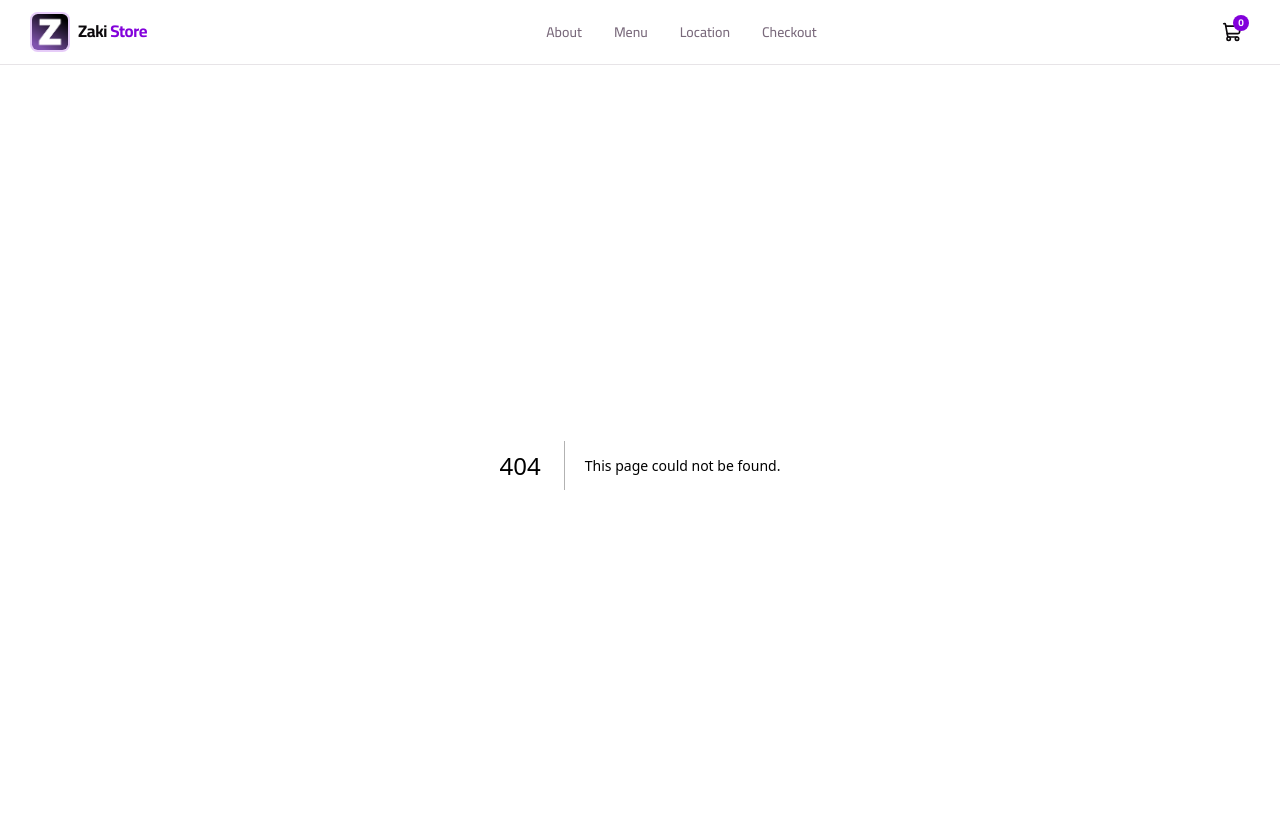
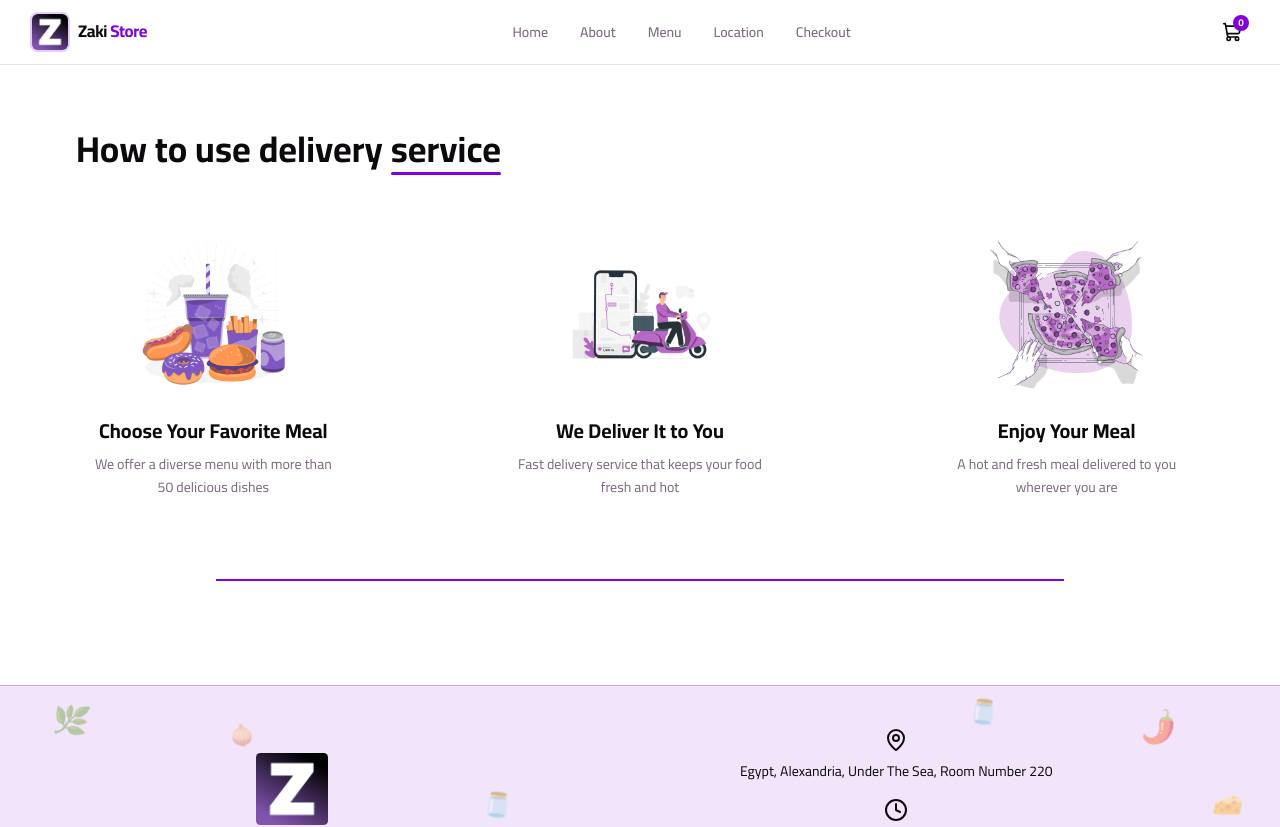
Before and after one commit to ahmedzaki-me/Zaki-Store, a Next.js app: page /checkout in a window 1280 px wide. Before the commit this address had no page. Shown: the top 827 px of the page. Built offline with nearby package versions, Linux system fonts and the light colour scheme.

Commit message:
fix cache tags 5

```diff
--- /dev/null
+++ b/app/checkout/page.tsx
@@ -0,0 +1,11 @@
+
+import HowToUseSection from "@/components/HowToUseSection";
+
+
+export default async function Checkout() {
+  return (
+    <>
+      <HowToUseSection />
+    </>
+  );
+}
--- a/components/shared/Header.tsx
+++ b/components/shared/Header.tsx
@@ -5,8 +5,9 @@ import { cn } from "@/lib/utils";
 import { Cart } from "./Cart";
 import { MobileMenu } from "./MobileMenu";
 const navLinks = [
+  { label: "Home", href: "/" },
   { label: "About", href: "#about" },
-  { label: "Menu", href: "#menu" },
+  { label: "Menu", href: "/#menu" },
   { label: "Location", href: "#location" },
   { label: "Checkout", href: "/checkout" },
 ];
```
